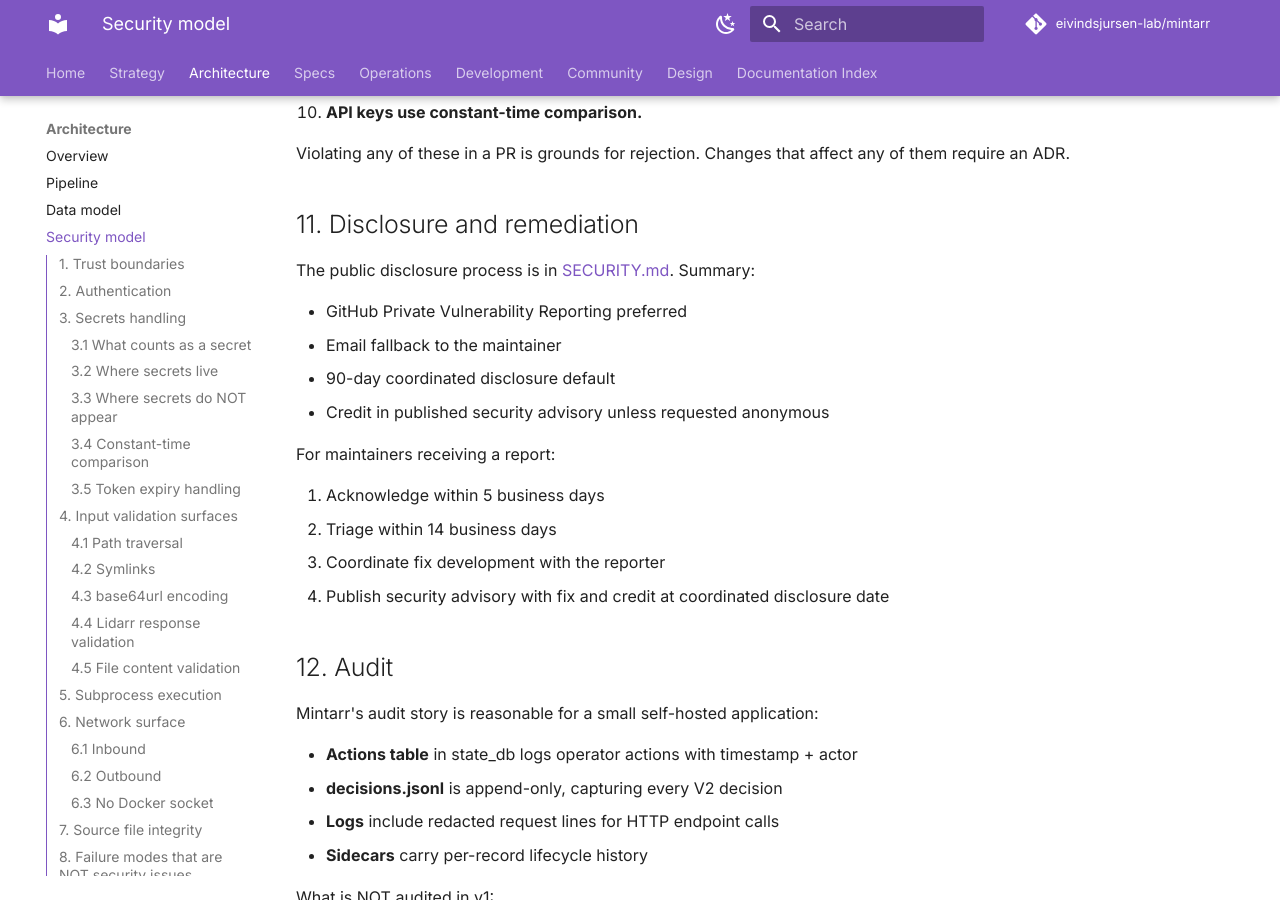
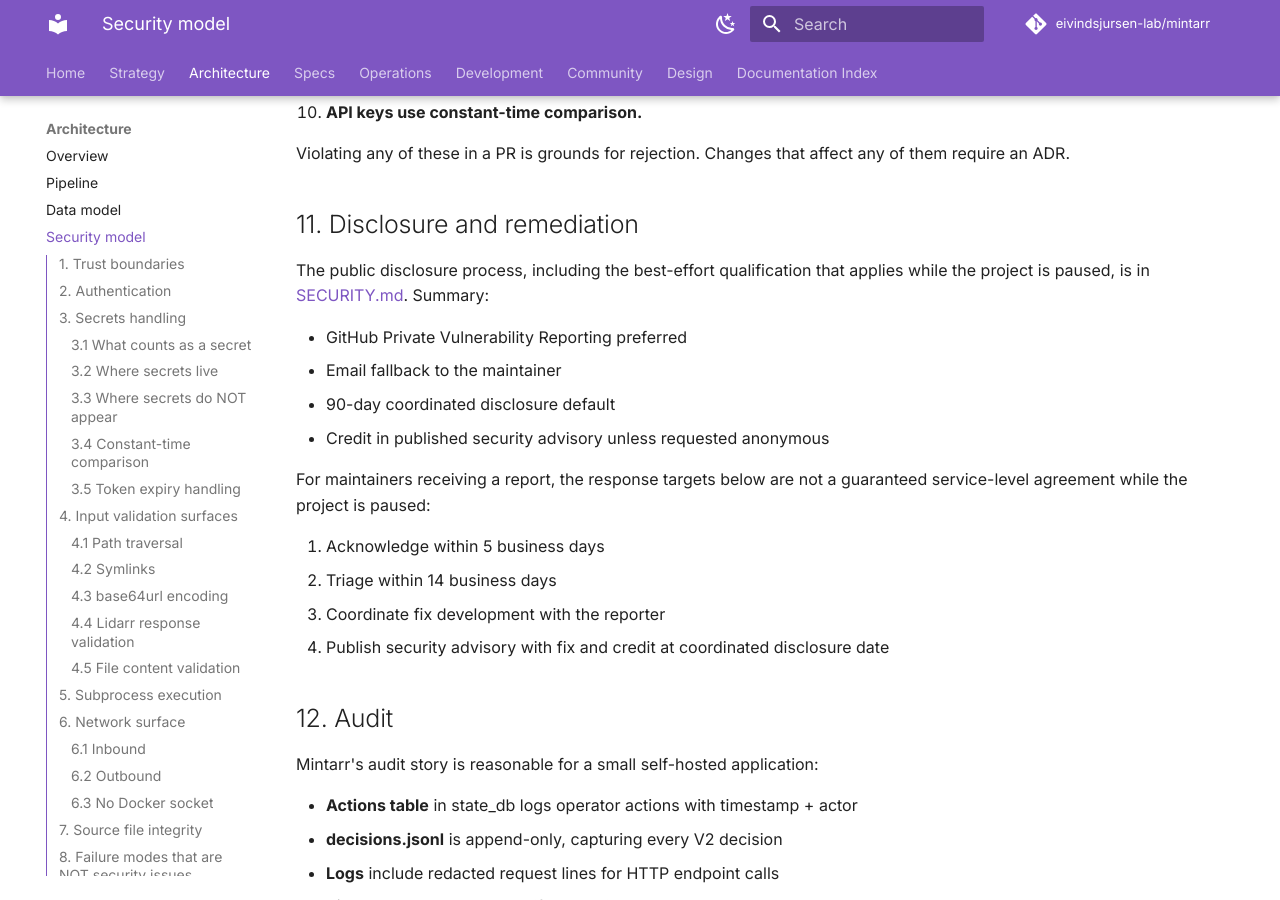
Before and after one commit to VectorOfDoubt/mintarr, an MkDocs documentation site: the page built from docs/architecture/SECURITY_MODEL.md, in a window 1280 px wide and 900 px high, scrolled down 8342 px. Built offline with MkDocs 1.6.1 and Material for MkDocs 9.7.7, drawn with Linux system fonts in a browser that asks for light colours; comment, search, counter and statistics services are not loaded.

```diff
--- a/docs/architecture/SECURITY_MODEL.md
+++ b/docs/architecture/SECURITY_MODEL.md
@@ -283,14 +283,18 @@
 
 ## 11. Disclosure and remediation
 
-The public disclosure process is in [SECURITY.md](https://github.com/eivindsjursen-lab/mintarr/blob/main/SECURITY.md). Summary:
+The public disclosure process, including the best-effort qualification that
+applies while the project is paused, is in
+[SECURITY.md](https://github.com/VectorOfDoubt/mintarr/blob/main/SECURITY.md).
+Summary:
 
 - GitHub Private Vulnerability Reporting preferred
 - Email fallback to the maintainer
 - 90-day coordinated disclosure default
 - Credit in published security advisory unless requested anonymous
 
-For maintainers receiving a report:
+For maintainers receiving a report, the response targets below are not a
+guaranteed service-level agreement while the project is paused:
 
 1. Acknowledge within 5 business days
 2. Triage within 14 business days
```
Also changed, not shown: CHANGELOG.md (+8 -3 lines), docs/strategy/PAUSE_2026-07-26.md (+2 -0 lines), 1 other file.
